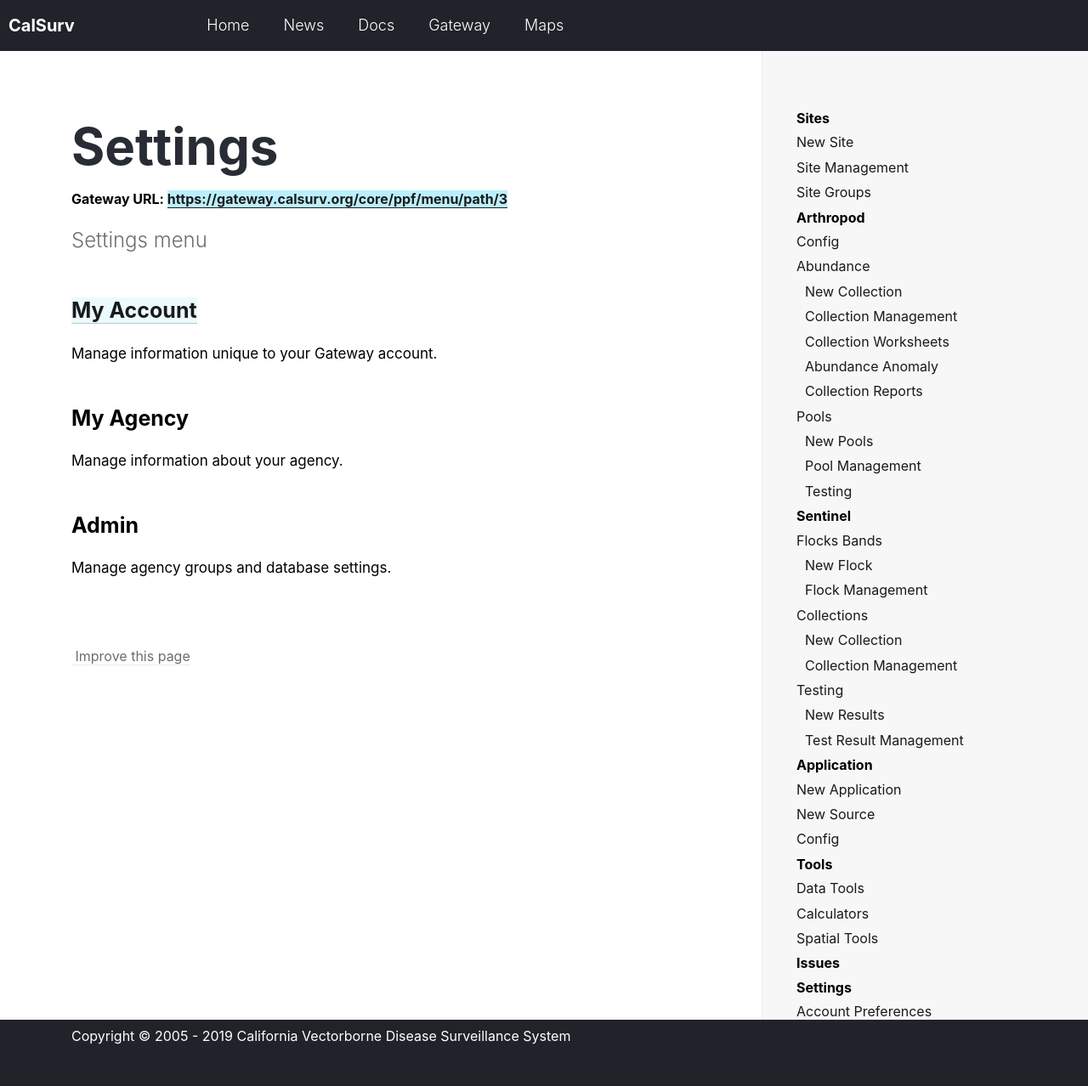
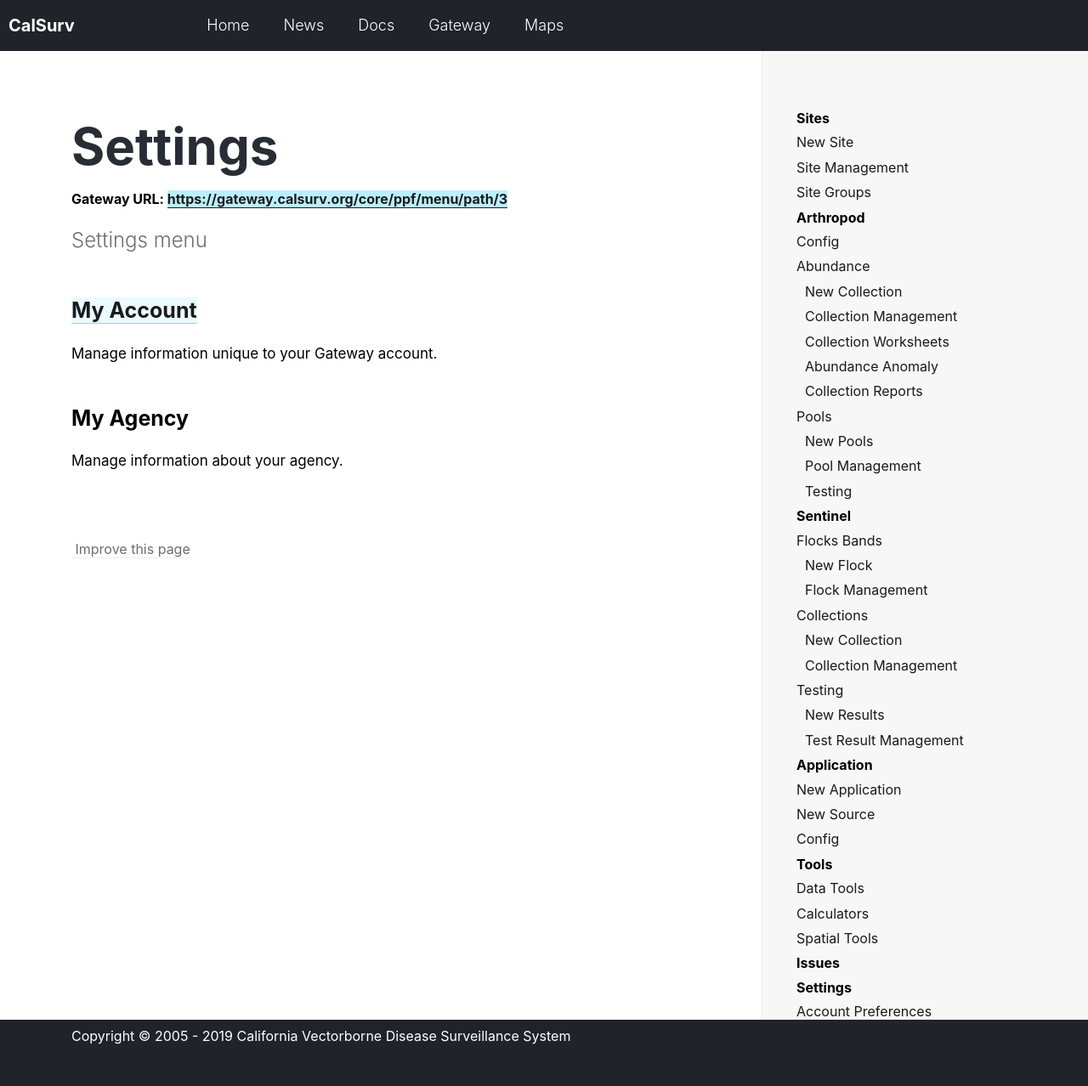
Before and after one commit to tlvaldepena/vectorsurv.org, a Jekyll site: the page built from _docs/settings/settings-menu.md, in a window 1280 px wide. Shown: the whole page at 85% size. Built offline with Jekyll 4.4.1, drawn with Linux system fonts in a browser that asks for light colours.

Commit message:
remove admin link

```diff
--- a/_docs/settings/settings-menu.md
+++ b/_docs/settings/settings-menu.md
@@ -9,6 +9,3 @@
 
 ### My Agency
 Manage information about your agency.
-
-### Admin
-Manage agency groups and database settings.
```
